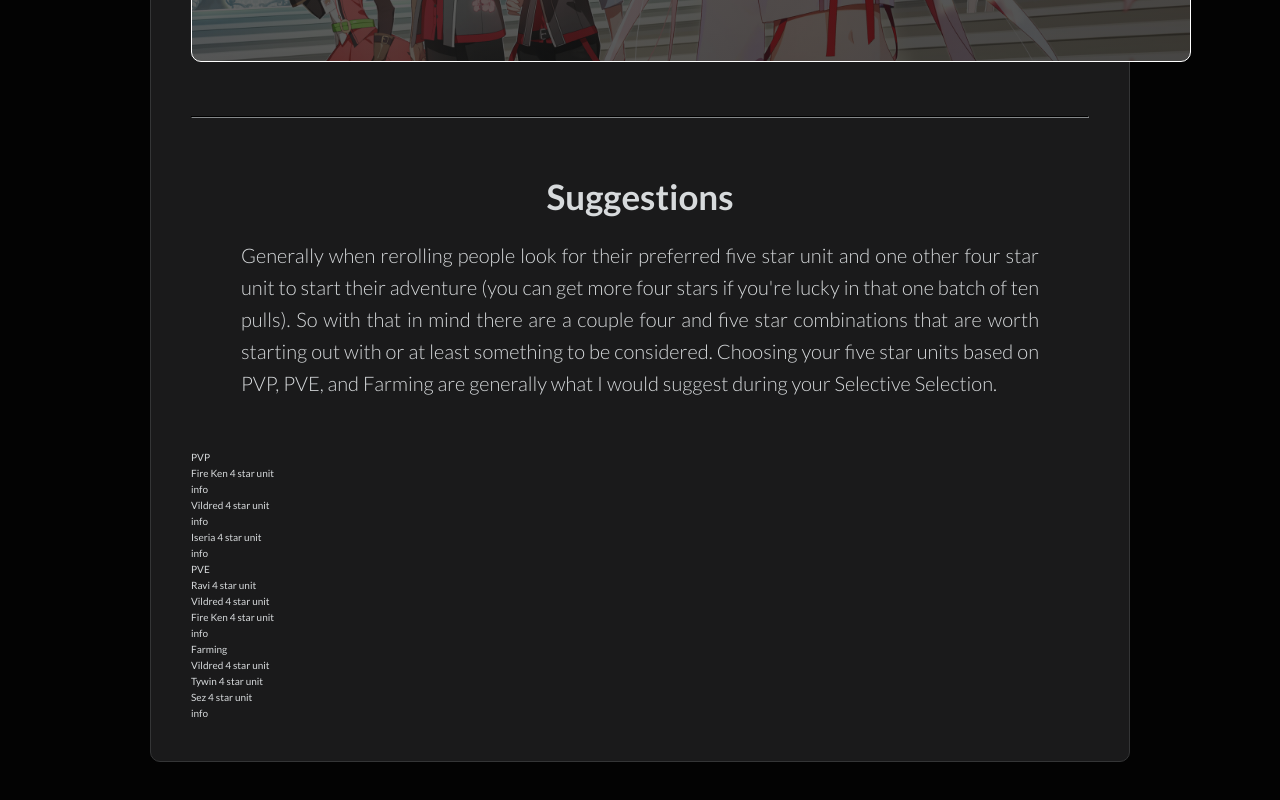
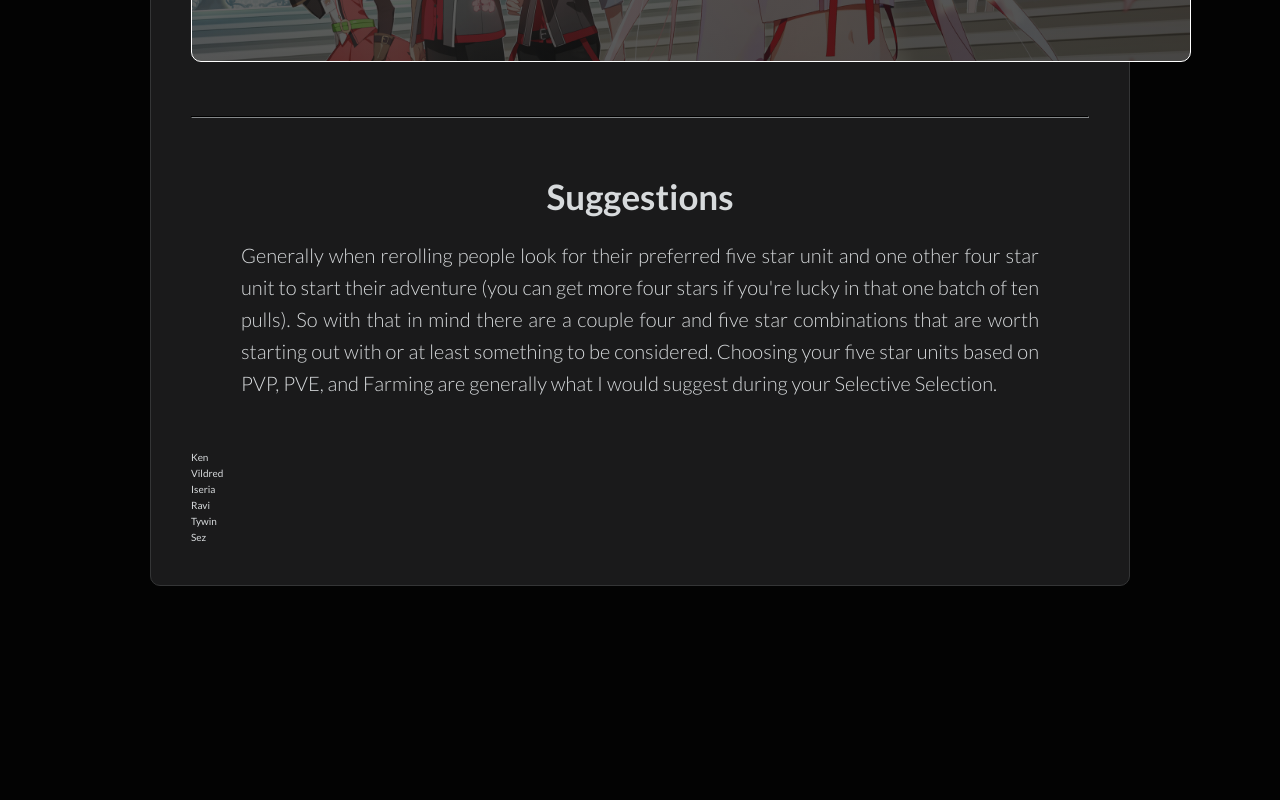
Before and after one commit to robertchou91/e7beginnerguide, a React (Create React App) app: page /reroll in a window 1280 px wide. Shown: the part 2354-3154 px from the top of the page. After the commit the page ends 2990 px from the top, so only its background shows below. Built offline with nearby package versions, Linux system fonts and the light colour scheme.

Commit message:
working on suggestions.

```diff
--- a/src/components/Reroll.js
+++ b/src/components/Reroll.js
@@ -124,49 +124,34 @@ class Reroll extends Component {
 						</div>
 						<p className="reroll__suggestion-content">{suggestion}</p>
 					</div>
-					<div className="reroll__suggestion-pvp">
-						<div className="reroll__suggestion-pvp--title">PVP</div>
-						<div className="reroll__suggsetion-pvp--content">
+					<div className="reroll__suggestion-priority">
+						<div className="reroll__suggsetion-priority--high">
 							<div>
-								<div>Fire Ken 4 star unit</div>
-								<div>info</div>
+								<div>Ken</div>
 							</div>
 							<div>
-								<div>Vildred 4 star unit</div>
-								<div>info</div>
+								<div>Vildred</div>
+							</div>
+						</div>
+						<div className="reroll__suggsetion-priority--medium">
+							<div>
+								<div>Iseria</div>
 							</div>
 							<div>
-								<div>Iseria 4 star unit</div>
-								<div>info</div>
+								<div>Ravi</div>
+							</div>
+							<div>
+								<div>Tywin</div>
+							</div>
+						</div>
+						<div className="reroll__suggsetion-priority--low">
+							<div>
+								<div>Sez</div>
 							</div>
 						</div>
 					</div>
-					<div className="reroll__suggestion-pve">
-						<div className="reroll__suggestion-pve--title">PVE</div>
-						<div className="reroll__suggsetion-pve--content">
-							<div>
-								<div>
-									<div>Ravi 4 star unit</div>
-									<div>Vildred 4 star unit</div>
-									<div>Fire Ken 4 star unit</div>
-								</div>
-								<div>info</div>
-							</div>
-						</div>
-					</div>
-					<div className="reroll__suggestion-farming">
-						<div className="reroll__suggestion-farming--title">Farming</div>
-						<div className="reroll__suggsetion-pvp--content">
-							<div>
-								<div>
-									<div>Vildred 4 star unit</div>
-									<div>Tywin 4 star unit</div>
-									<div>Sez 4 star unit</div>
-								</div>
-								<div>info</div>
-							</div>
-						</div>
-					</div>
+
+
 				</div>
 
 			</div>
```
